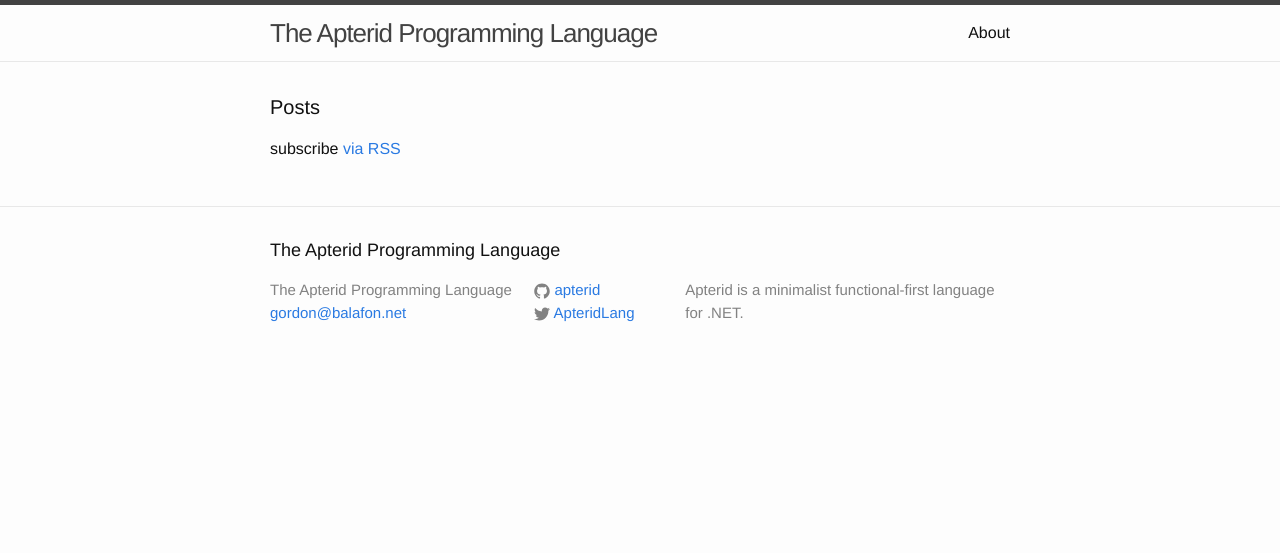
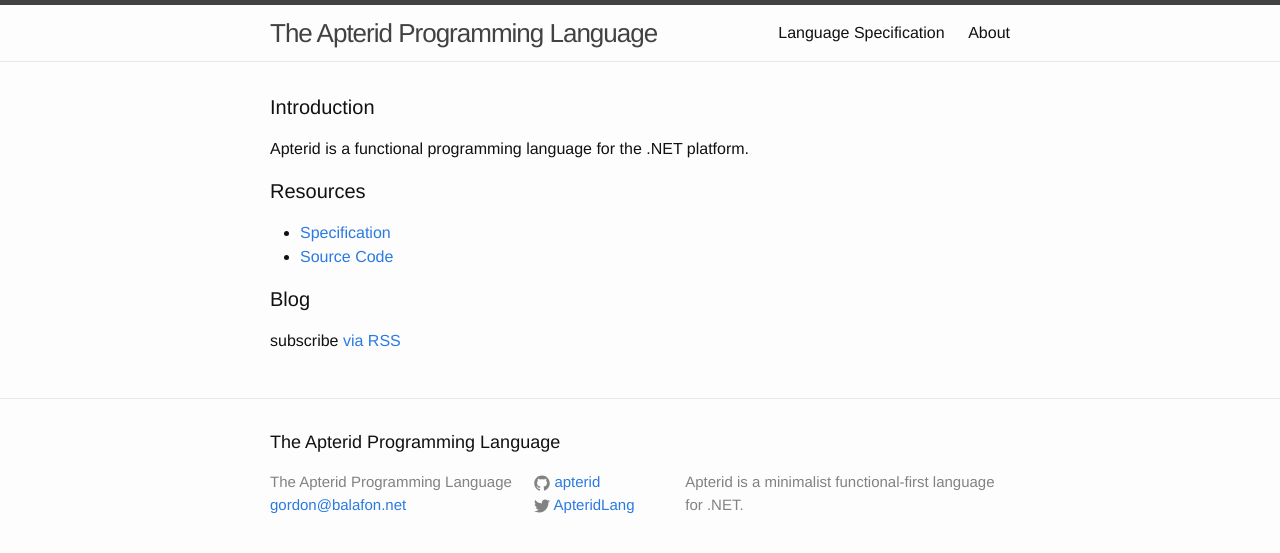
Before and after one commit to apterid/apterid.github.io, a Jekyll site: the page built from index.html, in a window 1280 px wide. Shown: the top 553 px of the page. Built offline with Jekyll 4.4.1, drawn with Linux system fonts in a browser that asks for light colours.

Commit message:
beginnings of spec document

```diff
--- a/_sass/_layout.scss
+++ b/_sass/_layout.scss
@@ -216,27 +216,31 @@
 .post-content {
     margin-bottom: $spacing-unit;
 
+    h1 {
+        font-size: $base-font-size * 1.8;
+    }
+
     h2 {
-        font-size: 32px;
+        font-size: $base-font-size * 1.4;
 
         @include media-query($on-laptop) {
-            font-size: 28px;
+            //font-size: 28px;
         }
     }
 
     h3 {
-        font-size: 26px;
+        font-size: $base-font-size * 1.2;
 
         @include media-query($on-laptop) {
-            font-size: 22px;
+            //font-size: 22px;
         }
     }
 
     h4 {
-        font-size: 20px;
+        font-size: $base-font-size;
 
         @include media-query($on-laptop) {
-            font-size: 18px;
+            //font-size: 18px;
         }
     }
 }
--- a/index.html
+++ b/index.html
@@ -4,7 +4,16 @@ layout: default
 
 <div class="home">
 
-  <h1 class="page-heading">Posts</h1>
+    <h1 class="page-heading">Introduction</h1>
+    <p>Apterid is a functional programming language for the .NET platform.</p>
+
+    <h1 class="page-heading">Resources</h1>
+    <ul>
+        <li><a href="/specification">Specification</a></li>
+        <li><a target="_blank" href="https://github.com/apterid">Source Code</a></li>
+    </ul>
+
+    <h1 class="page-heading">Blog</h1>
 
     <ul class="post-list">
         {% for post in site.posts %}
@@ -19,5 +28,4 @@ layout: default
     </ul>
 
     <p class="rss-subscribe">subscribe <a href="{{ "/feed.xml" | prepend: site.baseurl }}">via RSS</a></p>
-
 </div>
```
Also changed, not shown: Specification.md (added, +72 -0 lines), Gemfile.lock. Lines whose indentation alone changed are shown as unchanged.
